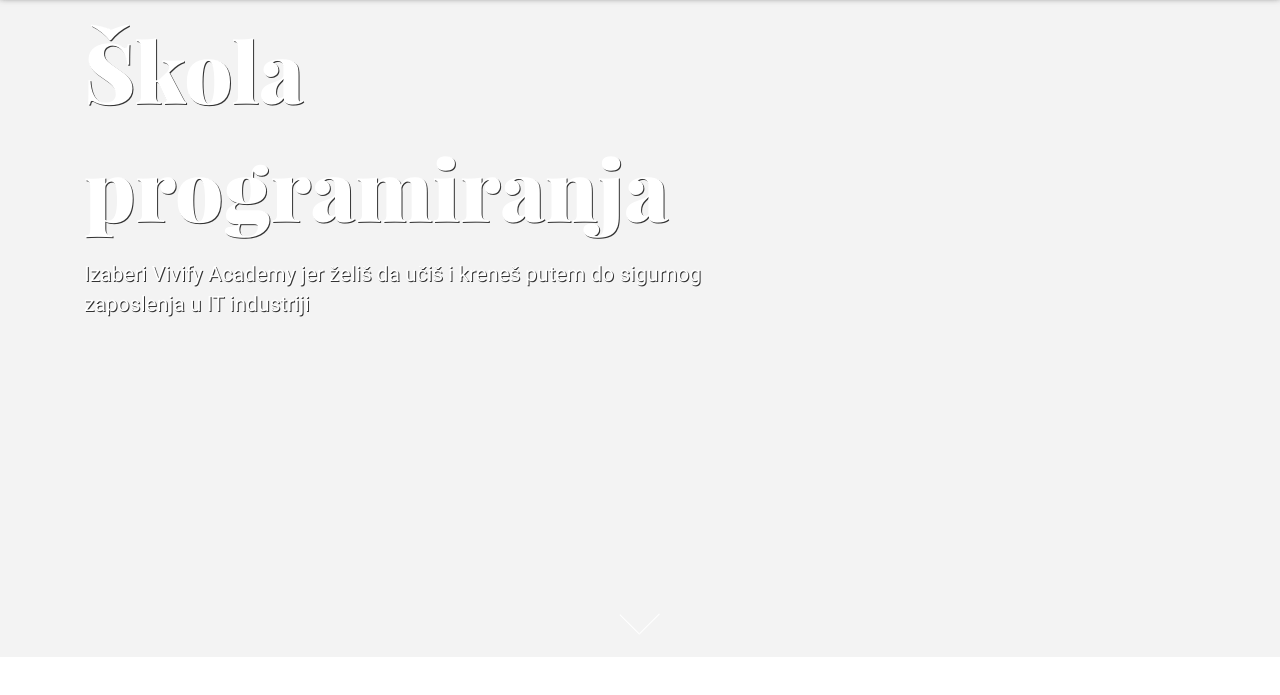
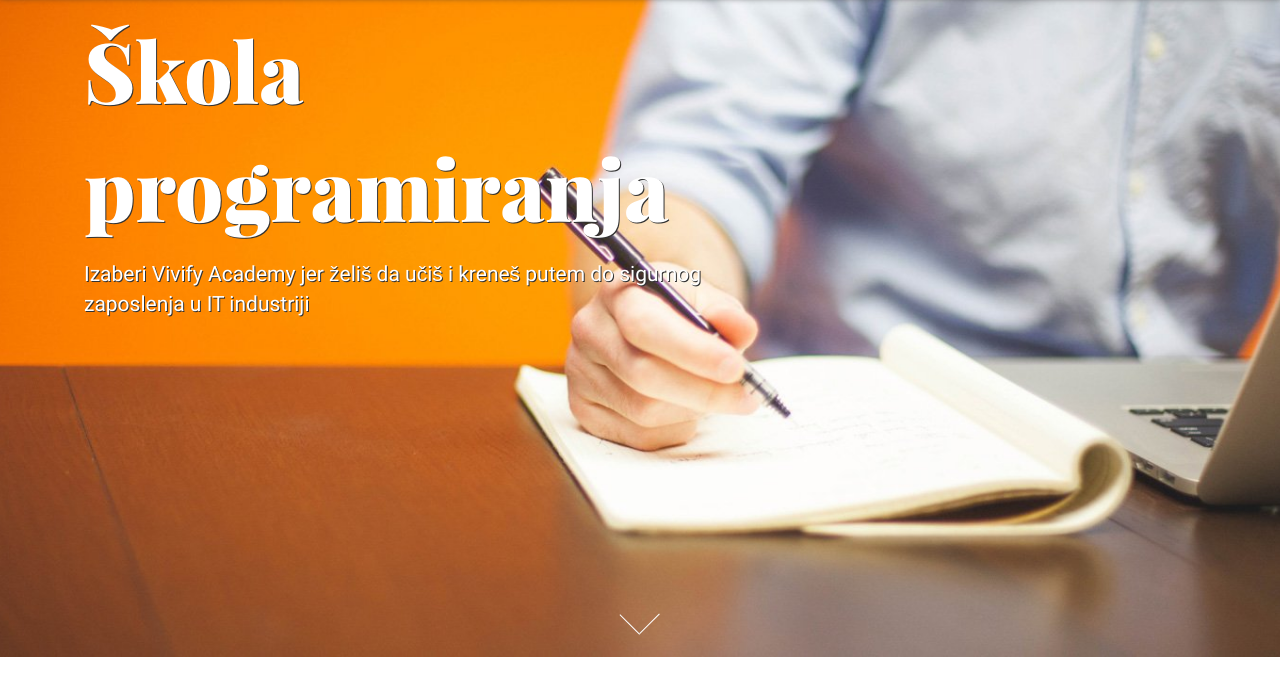
Before and after one commit to gitZoran90/MyFirstSite, a plain HTML site: page site/index.html in a window 1280 px wide. Shown: the part 73-768 px from the top of the page. Drawn offline with Linux system fonts and the light colour scheme; files whose address does not match are found by name.

Commit message:
AS-5 added jpg image

```diff
--- a/site/style.scss
+++ b/site/style.scss
@@ -270,7 +270,7 @@
   min-height: 0;
   height: calc(100vh - 5rem);
   padding-bottom: 13rem;
-  background: #f3f3f3 url("../../images/hero.jpg") no-repeat center center;
+  background: #f3f3f3 url("./images/hero.jpg") no-repeat center center;
   -webkit-background-size: cover;
   -moz-background-size: cover;
   -o-background-size: cover;
```
Also changed, not shown: site/images/hero.jpg (added), site/style.css, 1 other file.
